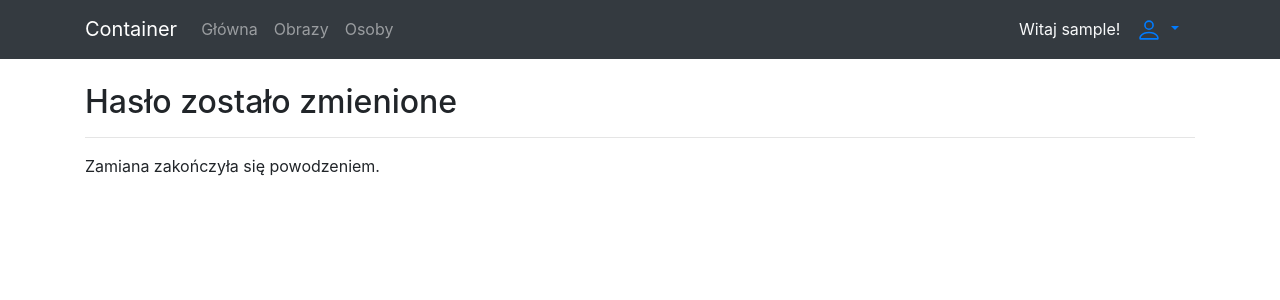
After one commit to malikdamian/bookmarks, a Django app: page /account/password_change/done/ in a window 1280 px wide. The commit adds this page. Shown: the top 300 px of the page. Run offline with Django 4.2, Linux system fonts and the light colour scheme; the visitor is signed in with stand-in values (Sample User, id 1); some libraries are stand-ins or nearby versions.

Commit message:
Add a change password view

```diff
--- a/account/templates/base.html
+++ b/account/templates/base.html
@@ -14,7 +14,7 @@
 <body>
 <nav class="navbar navbar-expand-lg navbar-dark bg-dark">
     <div class="container">
-        <a class="navbar-brand" href="{% url 'account:dashboard' %}">Container</a>
+        <a class="navbar-brand" href="{% url 'dashboard' %}">Container</a>
         <button class="navbar-toggler" type="button" data-toggle="collapse" data-target="#navbarsExample07"
                 aria-controls="navbarsExample07" aria-expanded="false" aria-label="Toggle navigation">
             <span class="navbar-toggler-icon"></span>
@@ -24,7 +24,7 @@
             {% if user.is_authenticated %}
                 <ul class="navbar-nav mr-auto">
                     <li {% if section == "dashboard" %} class="nav-item active"{% endif %} >
-                        <a class="nav-link" href="{% url 'account:dashboard' %}">Główna</a>
+                        <a class="nav-link" href="{% url 'dashboard' %}">Główna</a>
                     </li>
 
                     <li {% if section == "images" %} class="nav-item active"{% endif %}>
@@ -60,9 +60,9 @@
                         <li>
                             <hr class="dropdown-divider">
                         </li>
-                        <li><a class="dropdown-item" href="{% url 'account:logout' %}">Wyloguj</a></li>
+                        <li><a class="dropdown-item" href="{% url 'logout' %}">Wyloguj</a></li>
                     {% else %}
-                        <li><a class="dropdown-item" href="{% url 'account:login' %}">Zaloguj się</a></li>
+                        <li><a class="dropdown-item" href="{% url 'login' %}">Zaloguj się</a></li>
                         <li><a class="dropdown-item" href="#">Rejestracja</a></li>
 
                     {% endif %}
--- a/account/templates/registration/logged_out.html
+++ b/account/templates/registration/logged_out.html
@@ -7,7 +7,7 @@
     <div class="container">
         <h1>Wylogowanie</h1>
         <p>Zostałeś pomyślnie wylogowany. Możesz
-            <a href="{% url 'account:login' %}">Zalogować się</a> ponownie.
+            <a href="{% url 'login' %}">Zalogować się</a> ponownie.
         </p>
 
     </div>
--- a/account/templates/registration/login.html
+++ b/account/templates/registration/login.html
@@ -10,7 +10,7 @@
             <br>
         </div>
 
-        <form method="post" action="{% url 'account:login' %}">
+        <form method="post" action="{% url 'login' %}">
             {% csrf_token %}
             {{ form|crispy }}
             <p>Nie masz konta? Załóż je: <a href="#">tutaj</a></p>
--- /dev/null
+++ b/account/templates/registration/password_change_done.html
@@ -0,0 +1,14 @@
+{% extends 'base.html' %}
+{% load crispy_forms_filters %}
+
+{% block title %}Hasło zostało zmienione{% endblock %}
+
+{% block content %}
+    <div class="container">
+        <h2>Hasło zostało zmienione</h2>
+        <hr>
+        <p>Zamiana zakończyła się powodzeniem.</p>
+    </div>
+
+
+{% endblock %}
--- a/account/urls.py
+++ b/account/urls.py
@@ -1,13 +1,20 @@
-from django.urls import path
-from django.contrib.auth.views import LoginView, LogoutView
+from django.urls import path, reverse_lazy
+from django.contrib.auth.views import LoginView, LogoutView, PasswordChangeView, \
+    PasswordChangeDoneView
 
 from account.views import user_login, dashboard
 
-app_name = 'account'
-
 urlpatterns = [
     # path('login/', user_login, name='login'),
+
+    path('password_change/', PasswordChangeView.as_view(),
+         name='password_change'),
+    path('password_change/done/',
+         PasswordChangeDoneView.as_view(),
+         name='password_change_done'),
+
     path('login/', LoginView.as_view(), name='login'),
     path('logout/', LogoutView.as_view(), name='logout'),
-    path('', dashboard, name='dashboard')
+
+    path('', dashboard, name='dashboard'),
 ]
--- a/bookmarks/settings.py
+++ b/bookmarks/settings.py
@@ -124,6 +124,6 @@ DEFAULT_AUTO_FIELD = 'django.db.models.BigAutoField'
 
 CRISPY_TEMPLATE_PACK = 'bootstrap4'
 
-LOGIN_REDIRECT_URL = 'account:dashboard'
-LOGIN_URL = 'account:login'
-LOGOUT_URL = 'account:logout'
+LOGIN_REDIRECT_URL = 'dashboard'
+LOGIN_URL = 'login'
+LOGOUT_URL = 'logout'
--- a/bookmarks/urls.py
+++ b/bookmarks/urls.py
@@ -18,5 +18,5 @@ from django.urls import path, include
 
 urlpatterns = [
     path('admin/', admin.site.urls),
-    path('account/', include('account.urls', namespace='account'))
+    path('account/', include('account.urls'))
 ]
```
Also changed, not shown: account/templates/registration/password_change_form.html (added, +17 -0 lines).
